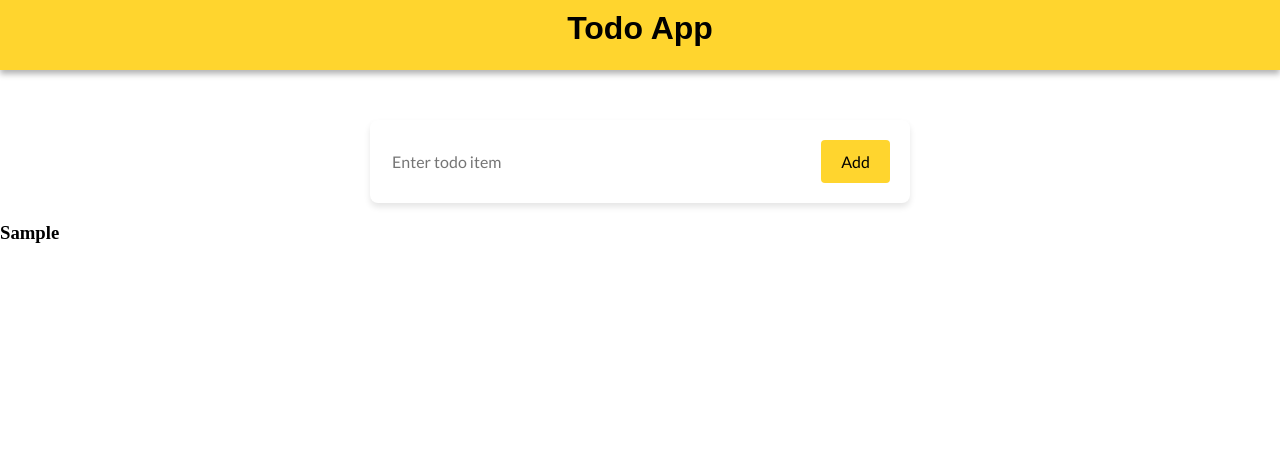
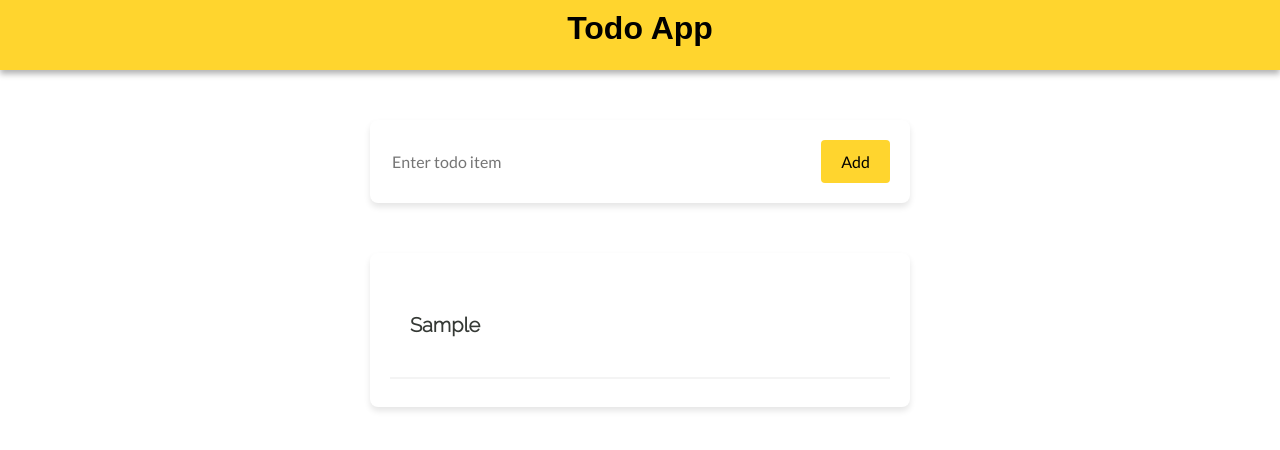
Before and after one commit to erika11111/Todo-App, a React (Vite) app: page / in a window 1280 px wide. Both pictures are taken after typing "Sample" into the empty fields and a click on the button "Add". Shown: the top 450 px of the page. Built offline with nearby package versions, Linux system fonts and the light colour scheme; a web font is replaced by a local one.

Commit message:
Added CSS module files

```diff
--- a/src/TodoItem/TodoItem.jsx
+++ b/src/TodoItem/TodoItem.jsx
@@ -1,8 +1,10 @@
+import styles from "./TodoItem.module.css";
 // eslint-disable-next-line react/prop-types
 export default function TodoItem({ item }) {
   return (
-    <div>
-      <h3>{item}</h3>
+    <div className={styles.item}>
+      <h3 className={styles.name}>{item}</h3>
+      <hr className={styles.line} />
     </div>
   );
 }
--- a/src/TodoItem/TodoItem.module.css
+++ b/src/TodoItem/TodoItem.module.css
@@ -0,0 +1,14 @@
+@import url("https://fonts.googleapis.com/css2?family=Raleway:wght@300&display=swap");
+.name {
+  font-size: 20px;
+  font-family: "Raleway", sans-serif;
+  padding: 20px;
+}
+.item {
+  width: 500px;
+  color: #353935;
+  margin: 0 auto;
+}
+.line {
+  border: 1px solid #f4f4f4;
+}
--- a/src/TodoList/TodoList.jsx
+++ b/src/TodoList/TodoList.jsx
@@ -1,8 +1,9 @@
+import styles from "./TodoList.module.css";
 import TodoItem from "../TodoItem/TodoItem";
 // eslint-disable-next-line react/prop-types
 export default function TodoList({ todos }) {
   return (
-    <div>
+    <div className={styles.list}>
       {
         // eslint-disable-next-line react/prop-types
         todos.map((item, index) => (
--- /dev/null
+++ b/src/TodoList/TodoList.module.css
@@ -0,0 +1,9 @@
+.list {
+  background-color: white;
+  border-radius: 8px;
+  box-shadow: 0 4px 6px rgba(0, 0, 0, 0.1);
+  width: 500px;
+  margin: 0 auto;
+  padding: 20px;
+  margin-top: 50px;
+}
```
